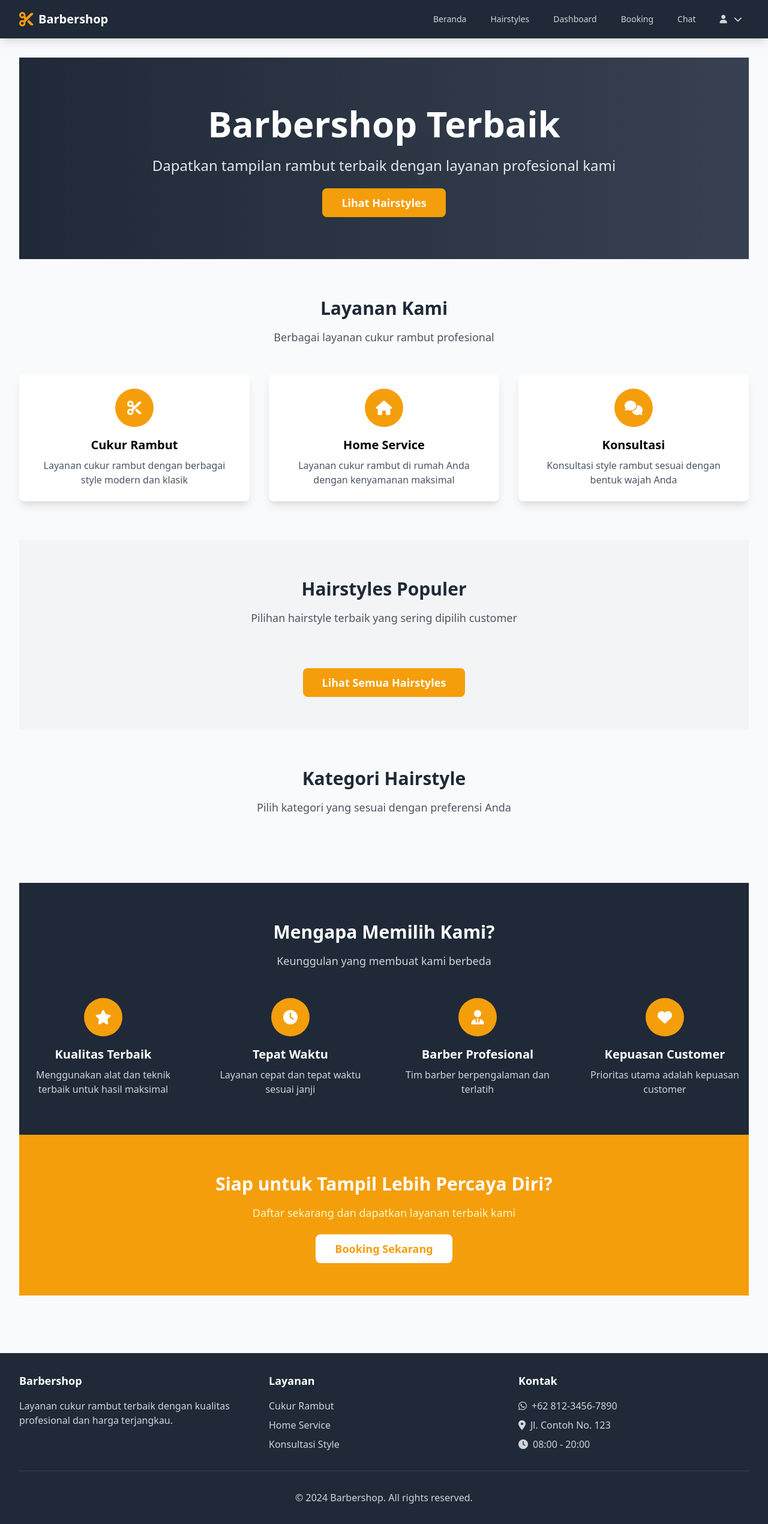
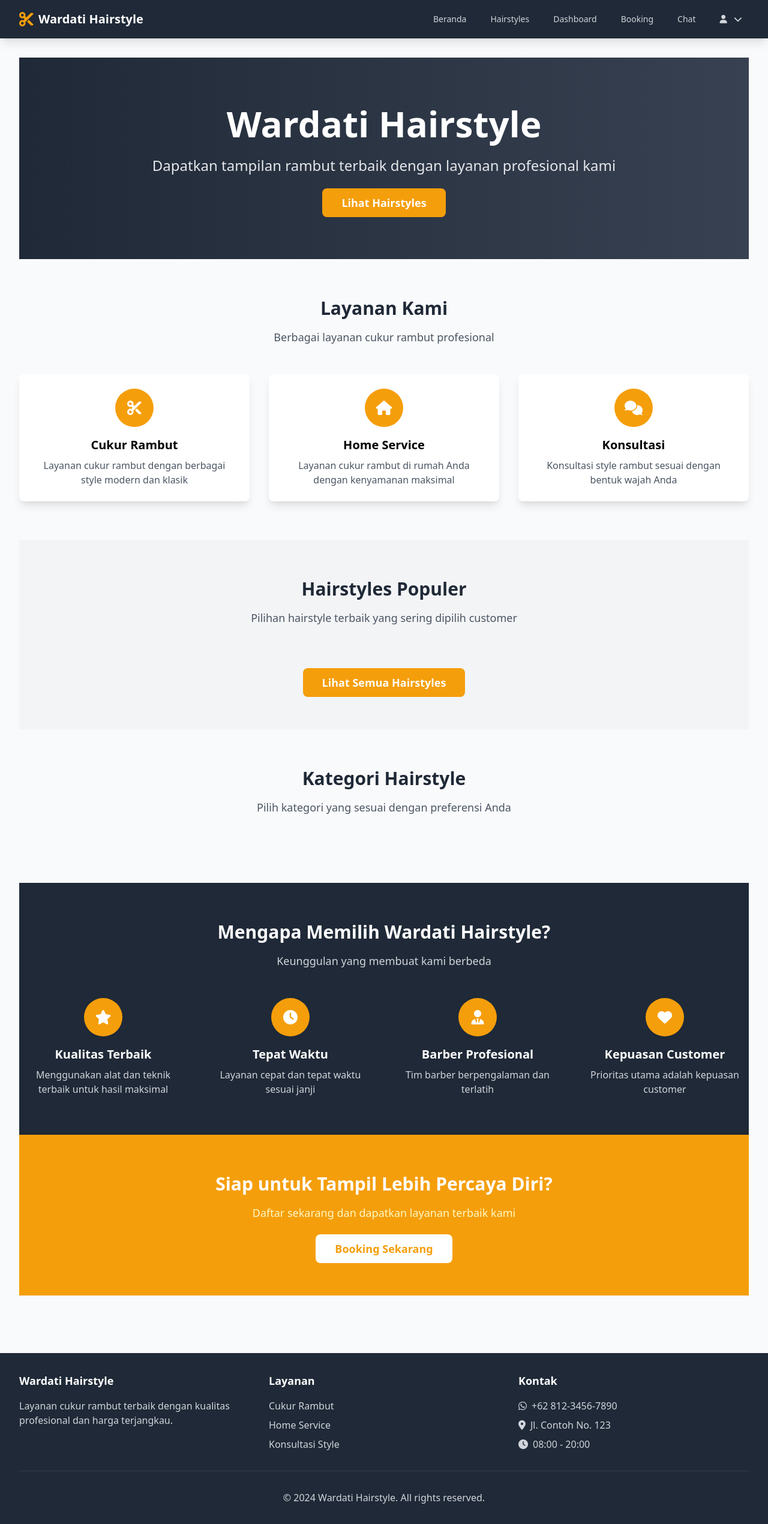
Before and after one commit to subejoonfire/warda_hairsyle, a CodeIgniter 4 app: template app/Views/home/index.php in a window 1280 px wide. Shown: the whole page at 60% size. Run offline with PHP 8.4 and a stand-in for CodeIgniter, Linux system fonts and the light colour scheme; the template is opened without the code that fills it, so the values that code supplies are empty; some libraries are stand-ins or nearby versions.

Commit message:
Rebrand project from Barbershop to Wardati Hairstyle
Co-authored-by: dodiqpaaja <dodiqpaaja@gmail.com>

```diff
--- a/app/Config/Database.php
+++ b/app/Config/Database.php
@@ -29,7 +29,7 @@ class Database extends Config
         'hostname' => 'localhost',
         'username' => 'root',
         'password' => '',
-        'database' => 'barbershop_db',
+        'database' => 'wardati_hairstyle_db',
         'DBDriver' => 'MySQLi',
         'DBPrefix' => '',
         'pConnect' => false,
--- a/app/Database/Seeds/InitialDataSeeder.php
+++ b/app/Database/Seeds/InitialDataSeeder.php
@@ -10,7 +10,7 @@ class InitialDataSeeder extends Seeder
     {
         // Create admin user
         $this->db->table('users')->insert([
-            'name' => 'Admin Barbershop',
+            'name' => 'Admin Wardati Hairstyle',
             'whatsapp' => '6281234567890',
             'password' => password_hash('admin123', PASSWORD_DEFAULT),
             'role' => 'admin',
--- a/app/Services/WhatsAppService.php
+++ b/app/Services/WhatsAppService.php
@@ -61,7 +61,7 @@ class WhatsAppService
 
     public function sendVerificationCode($phoneNumber, $code)
     {
-        $message = "🔐 *Kode Verifikasi Barbershop*\n\n";
+        $message = "🔐 *Kode Verifikasi Wardati Hairstyle*\n\n";
         $message .= "Kode verifikasi Anda adalah: *{$code}*\n\n";
         $message .= "Kode ini berlaku selama 10 menit.\n";
         $message .= "Jangan bagikan kode ini kepada siapapun.\n\n";
@@ -72,7 +72,7 @@ class WhatsAppService
 
     public function sendBookingConfirmation($phoneNumber, $bookingData)
     {
-        $message = "✅ *Konfirmasi Booking Barbershop*\n\n";
+        $message = "✅ *Konfirmasi Booking Wardati Hairstyle*\n\n";
         $message .= "Halo {$bookingData['customer_name']},\n\n";
         $message .= "Booking Anda telah dikonfirmasi:\n";
         $message .= "• Hairstyle: {$bookingData['hairstyle_name']}\n";
--- a/app/Views/home/index.php
+++ b/app/Views/home/index.php
@@ -6,7 +6,7 @@
 <section class="bg-gradient-to-r from-primary to-secondary text-white py-20">
     <div class="text-center">
         <h1 class="text-4xl md:text-6xl font-bold mb-6">
-            Barbershop Terbaik
+            Wardati Hairstyle
         </h1>
         <p class="text-xl md:text-2xl mb-8 text-gray-200">
             Dapatkan tampilan rambut terbaik dengan layanan profesional kami
@@ -132,7 +132,7 @@
 <!-- Why Choose Us -->
 <section class="py-16 bg-primary text-white">
     <div class="text-center mb-12">
-        <h2 class="text-3xl font-bold mb-4">Mengapa Memilih Kami?</h2>
+        <h2 class="text-3xl font-bold mb-4">Mengapa Memilih Wardati Hairstyle?</h2>
         <p class="text-gray-300 text-lg">Keunggulan yang membuat kami berbeda</p>
     </div>
 
--- a/app/Views/layout/main.php
+++ b/app/Views/layout/main.php
@@ -3,7 +3,7 @@
 <head>
     <meta charset="UTF-8">
     <meta name="viewport" content="width=device-width, initial-scale=1.0">
-    <title><?= $title ?? 'Barbershop' ?></title>
+    <title><?= $title ?? 'Wardati Hairstyle' ?></title>
     <script src="https://cdn.tailwindcss.com"></script>
     <link href="https://cdnjs.cloudflare.com/ajax/libs/font-awesome/6.0.0/css/all.min.css" rel="stylesheet">
     <script>
@@ -28,7 +28,7 @@
                 <div class="flex items-center">
                     <a href="/" class="flex-shrink-0 flex items-center">
                         <i class="fas fa-cut text-accent text-2xl mr-2"></i>
-                        <span class="text-white font-bold text-xl">Barbershop</span>
+                        <span class="text-white font-bold text-xl">Wardati Hairstyle</span>
                     </a>
                 </div>
 
@@ -111,7 +111,7 @@
         <div class="max-w-7xl mx-auto px-4 sm:px-6 lg:px-8">
             <div class="grid grid-cols-1 md:grid-cols-3 gap-8">
                 <div>
-                    <h3 class="text-lg font-semibold mb-4">Barbershop</h3>
+                    <h3 class="text-lg font-semibold mb-4">Wardati Hairstyle</h3>
                     <p class="text-gray-300">Layanan cukur rambut terbaik dengan kualitas profesional dan harga terjangkau.</p>
                 </div>
                 <div>
@@ -132,7 +132,7 @@
                 </div>
             </div>
             <div class="border-t border-gray-700 mt-8 pt-8 text-center text-gray-300">
-                <p>&copy; 2024 Barbershop. All rights reserved.</p>
+                <p>&copy; 2024 Wardati Hairstyle. All rights reserved.</p>
             </div>
         </div>
     </footer>
```
Also changed, not shown: README.md, 1 other file.
